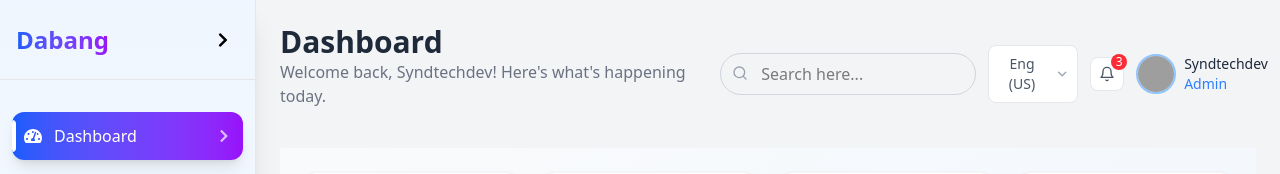
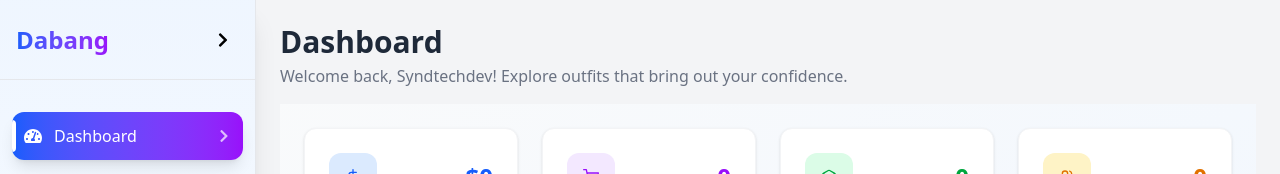
Before and after one commit to Donlawat129/stock-goods, a React (Vite) app: page /dashboard in a window 1280 px wide. Shown: the top 174 px of the page. Built offline with nearby package versions, Linux system fonts and the light colour scheme; no server answers; grey boxes are pictures that could not be loaded.

Commit message:
ให้ชื่อตรงด้านบนเปลี่ยนชื่อตามเมนูที่กด

```diff
--- /dev/null
+++ b/src/components/common/RouteTitle.tsx
@@ -0,0 +1,37 @@
+import { useLocation } from "react-router-dom";
+
+type TitleInfo = { title: string; subtitle?: string };
+
+// กำหนดชื่อ/คำอธิบายของแต่ละเส้นทางตามเมนูใน Sidebar
+const TITLES: Record<string, TitleInfo> = {
+  "/Dashboard": {
+    title: "Dashboard",
+    subtitle: "Welcome back, Syndtechdev! Explore outfits that bring out your confidence.",
+  },
+  "/Dashboard/ProductManagement": {
+    title: "Product Management",
+    subtitle: "Manage products, stock and sync with Google Sheets.",
+  },
+  // เพิ่มเมนูอื่น ๆ ได้ที่นี่ถ้ามี
+};
+
+function resolveTitle(pathname: string): TitleInfo {
+  // หา key ที่ match มากที่สุด (รองรับ path ย่อย)
+  const key =
+    Object.keys(TITLES)
+      .sort((a, b) => b.length - a.length)
+      .find(k => pathname === k || pathname.startsWith(k + "/")) || "/Dashboard";
+  return TITLES[key]!;
+}
+
+export default function RouteTitle() {
+  const { pathname } = useLocation();
+  const { title, subtitle } = resolveTitle(pathname);
+
+  return (
+    <header className="mb-4">
+      <h1 className="text-3xl font-bold text-gray-800">{title}</h1>
+      {subtitle && <p className="text-gray-500 mt-1">{subtitle}</p>}
+    </header>
+  );
+}
--- a/src/components/layouts/Layout.tsx
+++ b/src/components/layouts/Layout.tsx
@@ -1,16 +1,19 @@
-// src/components/layouts/Layout.tsx
 import { Outlet } from "react-router-dom";
 import Sidebar from "../pages/Dashboard/Sidebar";
-import DashBoardNavbar from "../pages/DashBoardNavbar";
+import RouteTitle from "../common/RouteTitle";
 
 export default function MainLayout() {
   return (
     <div className="flex">
+      {/* Sidebar */}
       <Sidebar />
-      <div className="w-full min-h-screen bg-gray-100 p-6 space-y-6">
-        <DashBoardNavbar notifications={3} />
+
+      {/* Main Content */}
+      <main className="w-full min-h-screen bg-gray-100 p-6">
+        {/* หัวข้อที่เปลี่ยนตามเมนู */}
+        <RouteTitle />
         <Outlet />
-      </div>
+      </main>
     </div>
   );
 }
```
